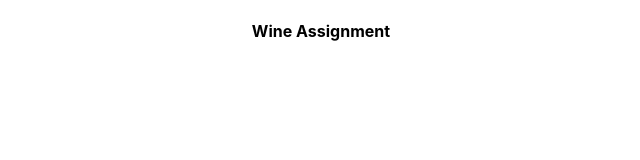
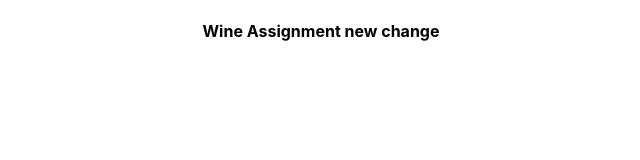
Before and after one commit to MayankKumar10/wine-assignment, a React (Create React App) app: page / in a window 1280 px wide. Shown: the top 160 px of the page, without its empty margins (319-959 px from the left). Built offline with nearby package versions, Linux system fonts and the light colour scheme.

Commit message:
add changes to assignement

```diff
--- a/src/App.js
+++ b/src/App.js
@@ -4,7 +4,7 @@
 function App() {
   return (
     <div className="App">
-      <h4>Wine Assignment</h4>
+      <h4>Wine Assignment new change</h4>
     </div>
   );
 }
```
